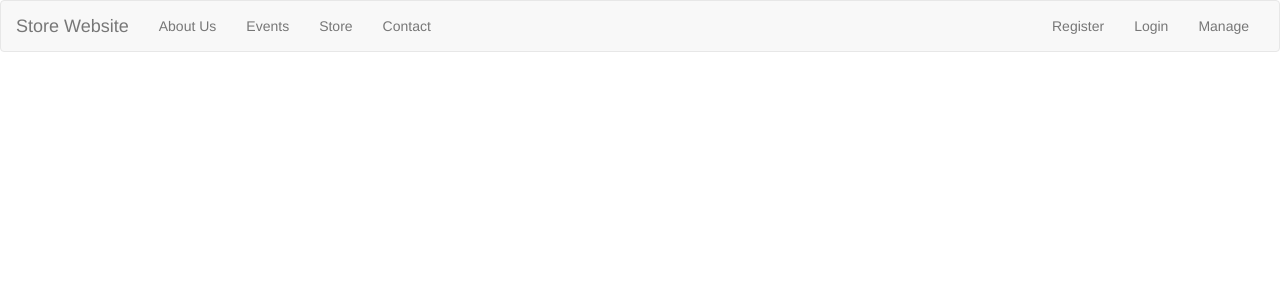
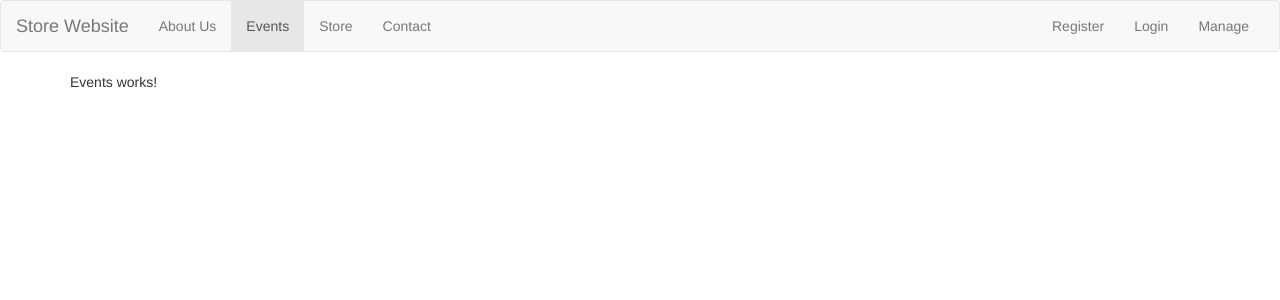
Before and after one commit to nebeinstein/store-website, an Angular app: page /events in a window 1280 px wide. Before the commit this address led to /. Shown: the top 300 px of the page. Built offline with nearby package versions, Linux system fonts and the light colour scheme.

Commit message:
created the events component and the basic routing in the navbar

```diff
--- a/src/app/app-routing.module.ts
+++ b/src/app/app-routing.module.ts
@@ -2,9 +2,11 @@ import { NgModule } from '@angular/core';
 import { RouterModule, Routes } from '@angular/router';
 
 import { HomeComponent } from './core/home/home.component';
+import { EventsComponent } from './events/events.component';
 
 const appRoutes: Routes = [
-    { path: '', component: HomeComponent }
+    { path: '', component: HomeComponent },
+    { path: 'events', component: EventsComponent }
 ];
 
 @NgModule({
--- a/src/app/app.module.ts
+++ b/src/app/app.module.ts
@@ -4,6 +4,7 @@ import { NgModule } from '@angular/core';
 
 import { AppRoutingModule } from './app-routing.module';
 import { CoreModule } from './core/core.module';
+import { EventsModule } from './events/events.module';
 
 import { AppComponent } from './app.component';
 
@@ -15,7 +16,8 @@ import { AppComponent } from './app.component';
         BrowserModule,
         HttpModule,
         AppRoutingModule,
-        CoreModule
+        CoreModule,
+        EventsModule
     ],
     providers: [],
     bootstrap: [AppComponent]
--- a/src/app/core/header/header.component.html
+++ b/src/app/core/header/header.component.html
@@ -1,14 +1,14 @@
 <nav class="navbar navbar-default">
     <div class="container-fluid">
         <div class="navbar-header">
-            <a href="/" class="navbar-brand">Store Website</a>
+            <a routerLink="/" class="navbar-brand">Store Website</a>
         </div>
         <div class="collapse navbar-collapse">
             <ul class="nav navbar-nav">
-                <li><a>About Us</a></li>
-                <li><a>Events</a></li>
-                <li><a>Store</a></li>
-                <li><a>Contact</a></li>
+                <li routerLinkActive="active"><a>About Us</a></li>
+                <li routerLinkActive="active"><a routerLink="/events">Events</a></li>
+                <li routerLinkActive="active"><a>Store</a></li>
+                <li routerLinkActive="active"><a>Contact</a></li>
             </ul>
             <ul class="nav navbar-nav navbar-right">
                 <li><a>Register</a></li>
--- /dev/null
+++ b/src/app/events/events.component.html
@@ -0,0 +1,3 @@
+<p>
+    Events works!
+</p>
```
Also changed, not shown: src/app/events/events.component.ts (added, +8 -0 lines), src/app/events/events.module.ts (added, +14 -0 lines), src/app/events/events.component.css (added).
